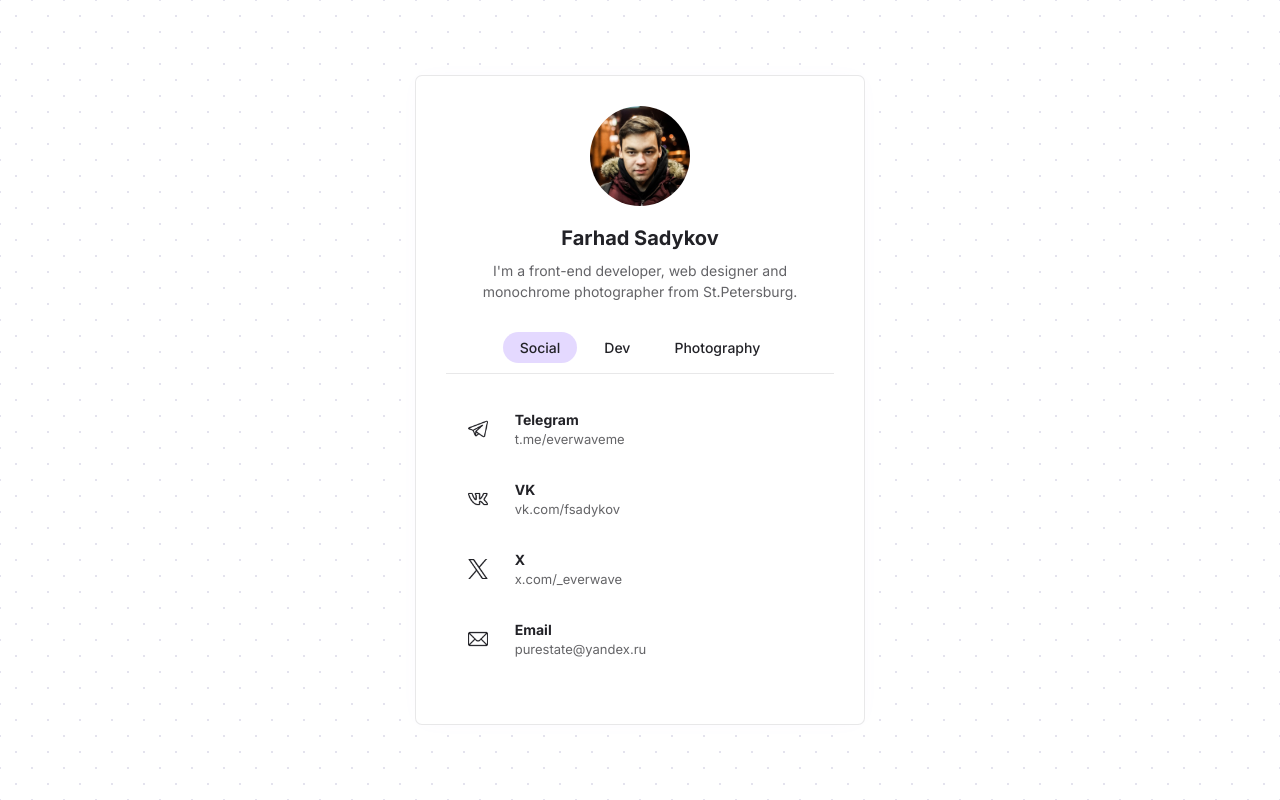
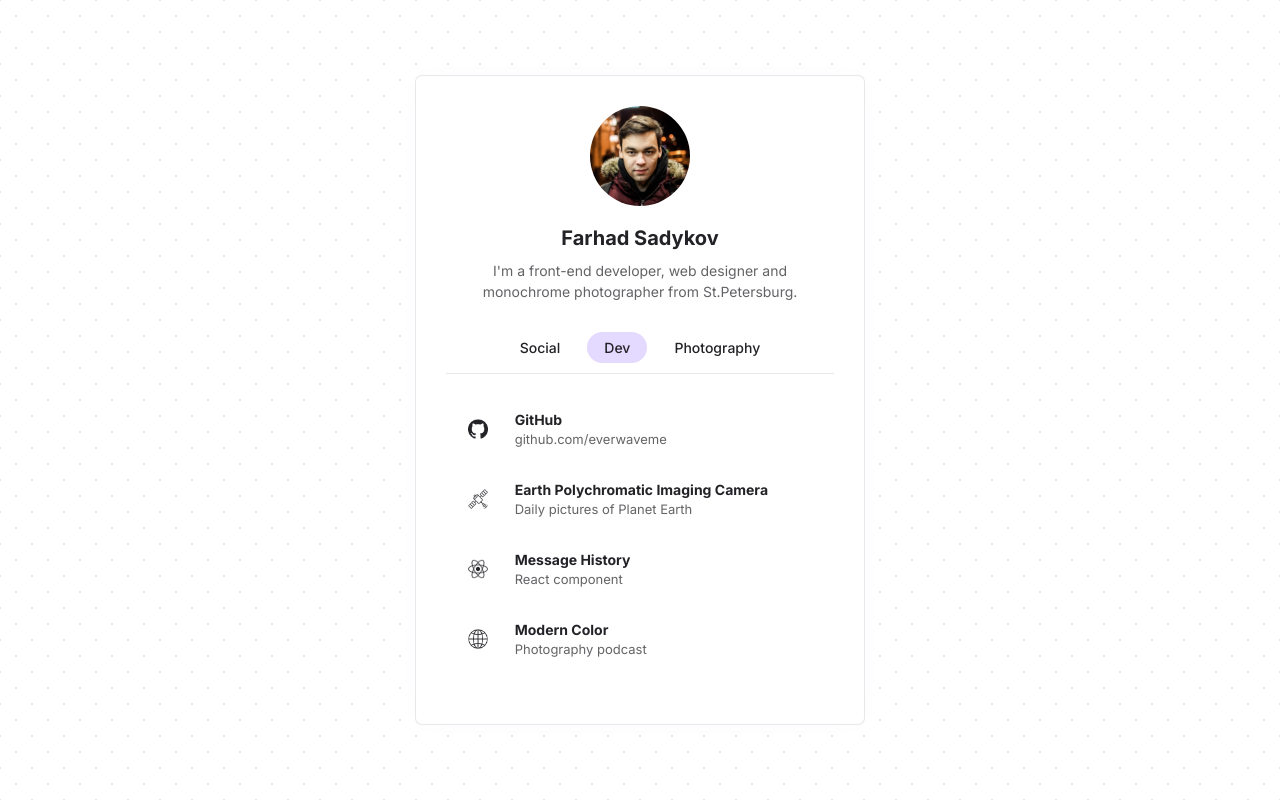
Before and after one commit to everwaveme/react-fs-links, a React (Create React App) app: page / in a window 1280 px wide. Both pictures are taken after a click on the button "Dev". Built offline with nearby package versions, Linux system fonts and the light colour scheme.

Commit message:
toggle for tabs with useState()

```diff
--- a/src/components/Tabs/index.js
+++ b/src/components/Tabs/index.js
@@ -1,25 +1,31 @@
-import React from "react";
+import React, { useState } from "react";
 import ListItem from "../ListItem";
 import dataSocial from "../../data/dataSocial";
 import dataDev from "../../data/dataDev";
 import dataPhotography from "../../data/dataPhotography";
 
 function Tabs() {
+    const [toggleValue, setToggleValue] = useState(1);
+
+    function toggleTab(value) {
+        setToggleValue(value);
+    }
+
     return (
         <div>
             <div className="card-tabs-wrap">
-                <button className="card-tab active-tab">
+                <button className={toggleValue === 1 ? 'card-tab active-tab' : 'card-tab'} onClick={() => toggleTab(1)}>
                     Social
                 </button>
-                <button className="card-tab">
+                <button className={toggleValue === 2 ? 'card-tab active-tab' : 'card-tab'} onClick={() => toggleTab(2)}>
                     Dev
                 </button>
-                <button className="card-tab">
+                <button className={toggleValue === 3 ? 'card-tab active-tab' : 'card-tab'} onClick={() => toggleTab(3)}>
                     Photography
                 </button>
             </div>
 
-            <ul className="card-list active-list">
+            <ul className={toggleValue === 1 ? 'card-list active-list' : 'card-list'}>
                 {dataSocial.map((item) => {
                     return (
                         <ListItem
@@ -33,7 +39,7 @@ function Tabs() {
                 })}
             </ul>
 
-            <ul className="card-list">
+            <ul className={toggleValue === 2 ? 'card-list active-list' : 'card-list'}>
                 {dataDev.map((item) => {
                     return (
                         <ListItem
@@ -47,7 +53,7 @@ function Tabs() {
                 })}
             </ul>
 
-            <ul className="card-list">
+            <ul className={toggleValue === 3 ? 'card-list active-list' : 'card-list'}>
                 {dataPhotography.map((item) => {
                     return (
                         <ListItem
```
